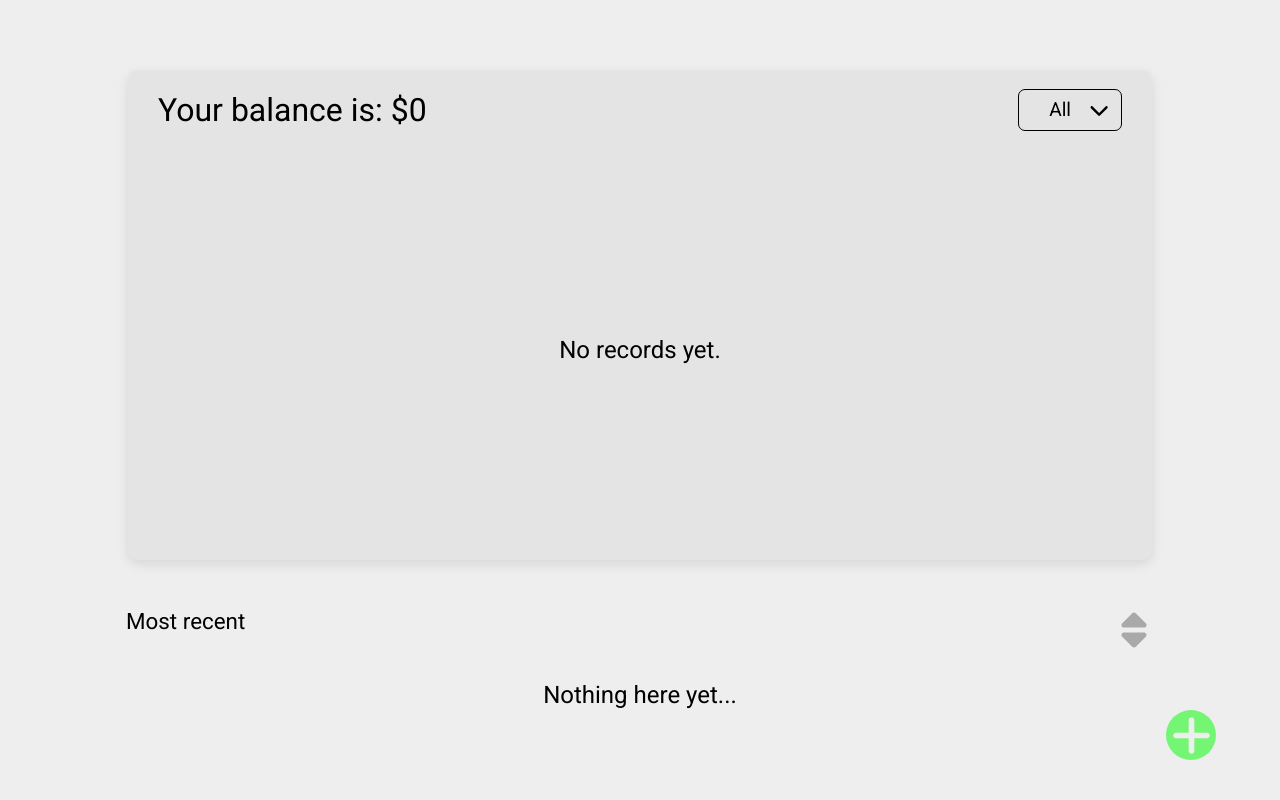
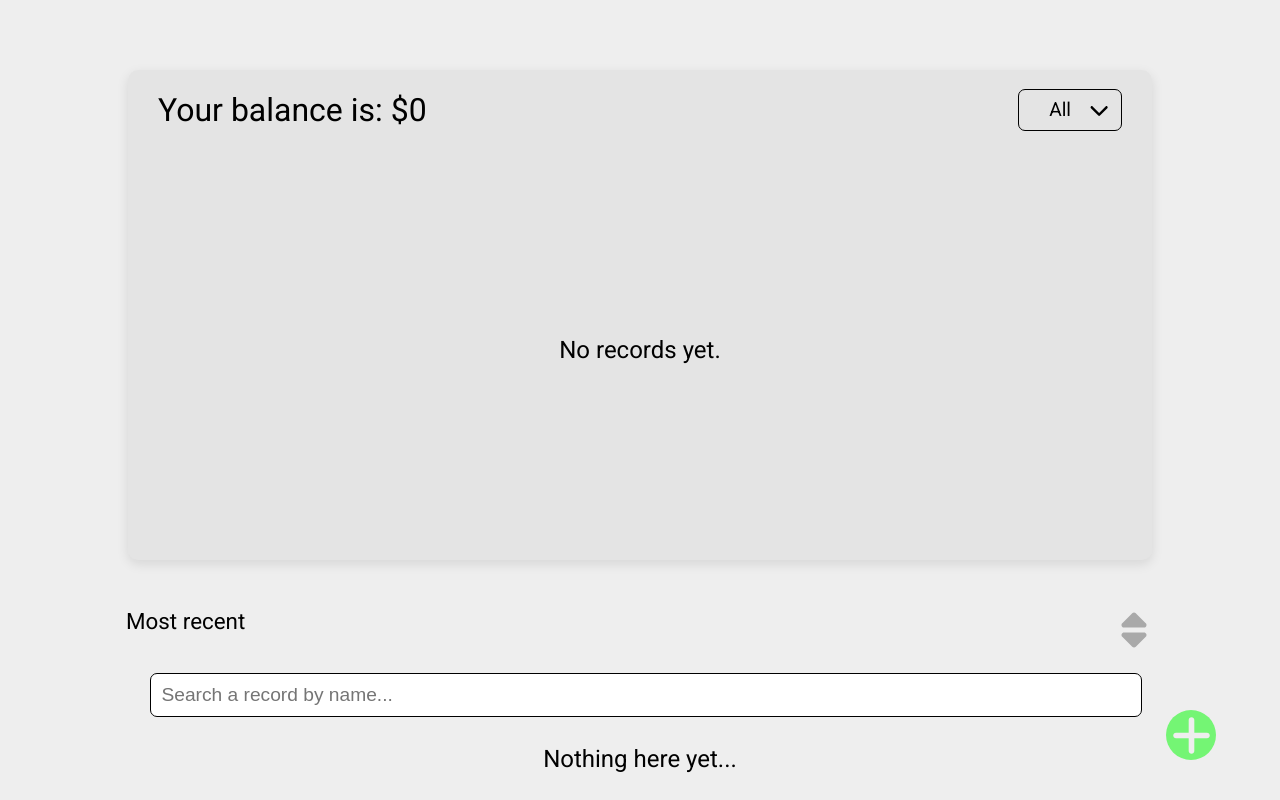
Before and after one commit to georgie-the-developer/finance-tracker, a React (Vite) app: page / in a window 1280 px wide. Built offline with nearby package versions, Linux system fonts and the light colour scheme.

Commit message:
Add searching functionality

```diff
--- a/src/App.jsx
+++ b/src/App.jsx
@@ -4,6 +4,7 @@ import RecordEditor from "./components/RecordEditor";
 import BarChart from "./components/BarChart";
 import config from "./config.json";
 import Loading from "./components/Loading";
+import Search from "./components/Search";
 function App() {
   const [isSortOpen, setIsSortOpen] = useState(false);
   const [sortBy, setSortBy] = useState("most-recent");
@@ -18,10 +19,9 @@ function App() {
     sum: "",
     date: "",
   });
-  const [records, setRecords] = useState(
-    // JSON.parse(localStorage.getItem(config.RECORDS_STORAGE_NAME)) ?? []
-    null
-  );
+  const [records, setRecords] = useState(null);
+  //Filtered records to enable searching
+  const [filteredRecords, setFilteredRecords] = useState(null);
   //Overall balance
   const [overallBalance, setOverallBalance] = useState(
     JSON.parse(localStorage.getItem(config.BALANCE_VALUE_STORAGE_NAME)) ?? 0
@@ -44,6 +44,7 @@ function App() {
       const storedRecords =
         JSON.parse(localStorage.getItem(config.RECORDS_STORAGE_NAME)) ?? [];
       setRecords(storedRecords);
+      setFilteredRecords(storedRecords);
     }, 2000); // Simulate lazy load
 
     return () => clearTimeout(timeout); // Cleanup
@@ -140,6 +141,35 @@ function App() {
     }
   };
   const LazyBarChart = lazy(() => import("./components/BarChart"));
+  const getRecords = (records, filteredRecords) => {
+    // Loading when records == null
+    if (!records) return <Loading />;
+    // Message in case records == []
+    if (records.length == 0)
+      return <div className="no-cards">Nothing here yet...</div>;
+    // Shouldnt happen though, because filtered records should be equal to records after each reload
+    if (!filteredRecords) return <div>Failed to set filtered records</div>;
+    // Message in case search didn't give any results
+    if (filteredRecords.length == 0)
+      return <div className="no-cards">No records follow such name patten</div>;
+
+    //Now that everything is successful, return filtered records
+    return filteredRecords
+      .sort((a, b) => sortRecords(a, b, sortBy))
+      .map((record) => {
+        return (
+          <FinanceCard
+            key={record.id}
+            id={record.id}
+            date={record.date}
+            name={record.name}
+            sum={record.sum}
+            editRecord={editRecord}
+            deleteRecord={deleteRecord}
+          />
+        );
+      });
+  };
   return (
     <>
       <div className={"main" + (anyAlertOpen() ? " no-scroll" : "")}>
@@ -246,30 +276,19 @@ function App() {
                 )}
               </div>
             </div>
+            <Search
+              key={useId()}
+              records={records}
+              filteredRecords={filteredRecords}
+              setFilteredRecords={setFilteredRecords}
+              indicator={indicator}
+            />
             <div className="finance-cards-container">
-              {records ? (
-                records.length != 0 ? (
-                  records
-                    .sort((a, b) => sortRecords(a, b, sortBy))
-                    .map((record) => {
-                      return (
-                        <FinanceCard
-                          key={record.id}
-                          id={record.id}
-                          date={record.date}
-                          name={record.name}
-                          sum={record.sum}
-                          editRecord={editRecord}
-                          deleteRecord={deleteRecord}
-                        />
-                      );
-                    })
-                ) : (
-                  <div className="no-cards">Nothing here yet...</div>
-                )
-              ) : (
-                <Loading />
-              )}
+              {
+                // Much cleaner now. I suppose You will agree that reading a function is much
+                // more comfortable than reading html/jsx inside the return statement
+                getRecords(records, filteredRecords)
+              }
             </div>
           </div>
         </section>
--- /dev/null
+++ b/src/components/Search.jsx
@@ -0,0 +1,39 @@
+import { useState, useEffect } from "react";
+
+export default function Search({ records, setFilteredRecords, indicator }) {
+  const [search, setSearch] = useState("");
+
+  useEffect(() => {
+    setSearch("");
+    setFilteredRecords(records); // Reset filtered records when `indicator` changes
+  }, [indicator]);
+
+  const searchRecords = (e) => {
+    const searchTerm = e.target.value.toLowerCase();
+    setSearch(searchTerm);
+
+    if (searchTerm) {
+      setFilteredRecords(
+        records.filter((record) =>
+          record.name.toLowerCase().includes(searchTerm)
+        )
+      );
+    } else {
+      setFilteredRecords([...records]); // Ensure state change for re-render
+    }
+  };
+
+  return (
+    <div className="search-container">
+      <div className="input-container">
+        <input
+          type="text"
+          className="input-container__input"
+          placeholder="Search a record by name..."
+          onChange={searchRecords}
+          value={search}
+        />
+      </div>
+    </div>
+  );
+}
--- a/src/css/style.css
+++ b/src/css/style.css
@@ -102,6 +102,7 @@ body,
 }
 .finance-records__container .finance-cards-container .no-cards {
   font-size: 1.5em;
+  text-align: center;
 }
 
 .sort-container {
@@ -382,6 +383,25 @@ body,
   }
 }
 
+.search-container {
+  display: flex;
+  justify-content: center;
+  width: 100%;
+  max-width: 100%;
+}
+.search-container .input-container {
+  margin-top: 20px;
+  width: 90%;
+}
+.search-container .input-container__input {
+  width: 100%;
+  font-size: 1.2em;
+  padding: 10px 0;
+  padding-left: 10px;
+  border-radius: 7px;
+  border: 1px solid #000;
+}
+
 @media screen and (max-width: 1000px) {
   :root {
     --balance-heading-font-size: 1.5em;
--- a/src/scss/style.scss
+++ b/src/scss/style.scss
@@ -96,6 +96,7 @@ body,
       align-items: center;
       .no-cards {
         font-size: 1.5em;
+        text-align: center;
       }
     }
   }
@@ -378,5 +379,22 @@ body,
     }
   }
 }
-
+.search-container {
+  display: flex;
+  justify-content: center;
+  width: 100%;
+  max-width: 100%;
+  .input-container {
+    margin-top: 20px;
+    width: 90%;
+    &__input {
+      width: 100%;
+      font-size: 1.2em;
+      padding: 10px 0;
+      padding-left: 10px;
+      border-radius: 7px;
+      border: 1px solid #000;
+    }
+  }
+}
 @import "_media-queries";
```
Also changed, not shown: 1 other file (tests, documents, lock files or other folders).
